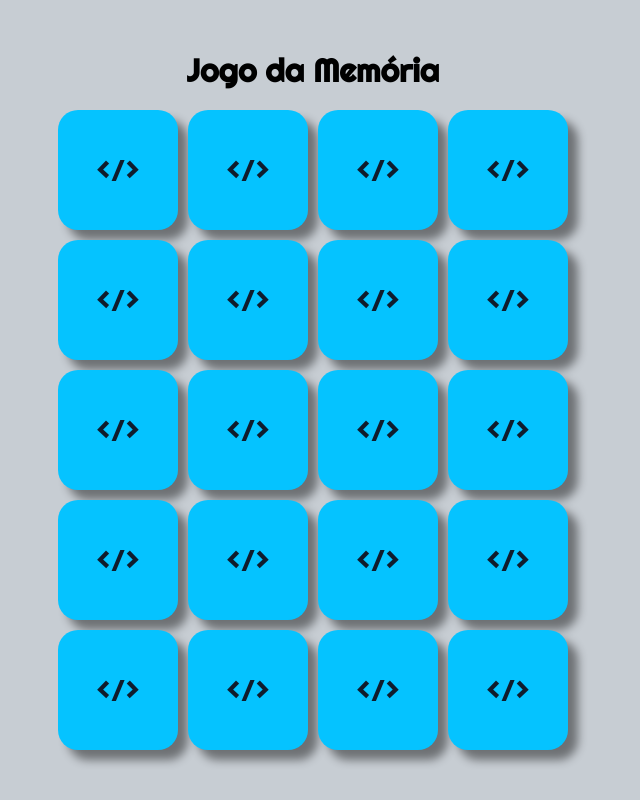
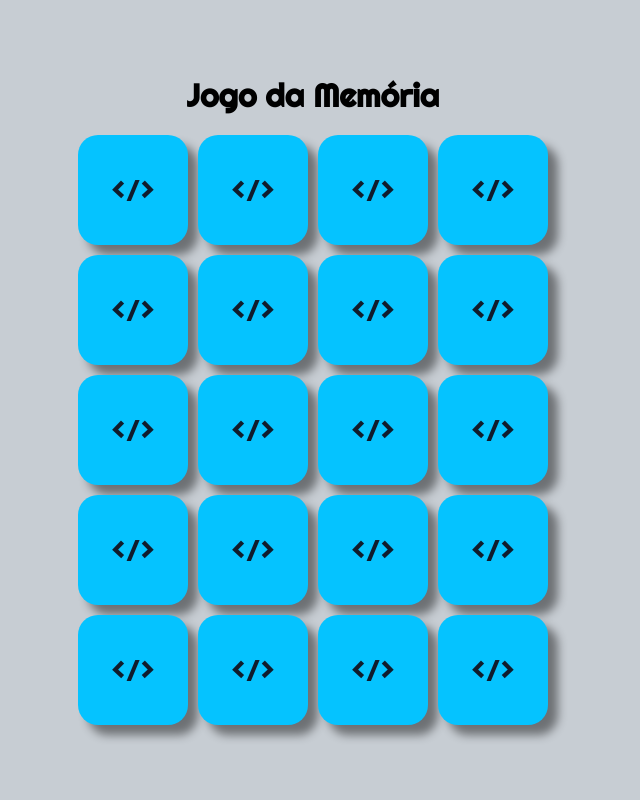
Before and after one commit to ffhenrique/jogo-da-memoria, a plain HTML site: page index.html in a window 1280 px wide. Shown: the whole page, without its empty margins (327-967 px from the left). Drawn offline with Linux system fonts and the light colour scheme.

Commit message:
Update style.css

```diff
--- a/assets/styles/style.css
+++ b/assets/styles/style.css
@@ -19,8 +19,8 @@ h1 {
     margin-bottom: 20px;
 }
 .card {
-    width: 120px;
-    height: 120px;
+    width: 110px;
+    height: 110px;
     position: relative;
 
     transform-style: preserve-3d;
```
